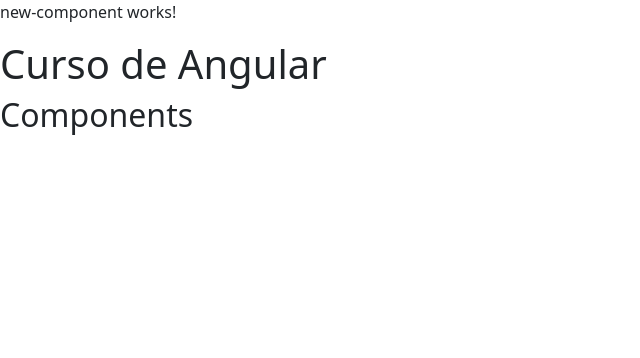
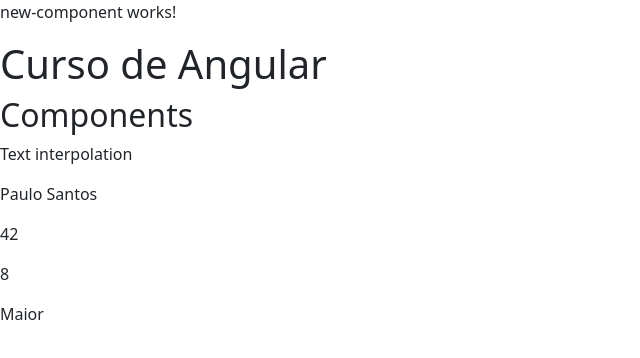
Before and after one commit to phsdeveloper/Angular_New, an Angular app in the folder Udemy/Angular_V17/meu-primeiro-projeto/: page / in a window 1280 px wide. Shown: the top 358 px of the page, without its empty margins (0-640 px from the left). Built offline with nearby package versions, Linux system fonts and the light colour scheme.

Commit message:
Aula 022. Text Interpolation >> Aula finalizada com sucesso e código compilando,

```diff
--- a/Udemy/Angular_V17/meu-primeiro-projeto/src/app/app.component.ts
+++ b/Udemy/Angular_V17/meu-primeiro-projeto/src/app/app.component.ts
@@ -1,14 +1,16 @@
 import { Component } from '@angular/core';
 import { RouterOutlet } from '@angular/router';
 import { NewComponent } from './components/new-component/new-component.component';
+import { TemplateBindingComponent } from './components/template/template-binding/template-binding.component';
 
 @Component({
   selector: 'app-root',
   standalone: true,
-  imports: [RouterOutlet,NewComponent],
+  imports: [RouterOutlet,NewComponent,TemplateBindingComponent],
   template: `
   <!--<router-outlet /> -->
   <app-new-component/>
+  <app-template-binding />
 
   `
 })
--- /dev/null
+++ b/Udemy/Angular_V17/meu-primeiro-projeto/src/app/components/template/template-binding/template-binding.component.html
@@ -0,0 +1,5 @@
+<p>Text interpolation</p>
+<p>{{name}}</p>
+<p>{{age}}</p>
+<p>{{sum(3,5)}}</p>
+<p>{{age < 18? 'Menor':'Maior'}}</p>
--- /dev/null
+++ b/Udemy/Angular_V17/meu-primeiro-projeto/src/app/components/template/template-binding/template-binding.component.ts
@@ -0,0 +1,17 @@
+import { Component } from '@angular/core';
+
+@Component({
+  selector: 'app-template-binding',
+  standalone: true,
+  imports: [],
+  templateUrl: './template-binding.component.html',
+  styleUrl: './template-binding.component.scss'
+})
+export class TemplateBindingComponent {
+  public name = 'Paulo Santos';
+  public age = 42;
+
+  public sum(val1: number, val2:number){
+    return val1 + val2;
+  }
+}
```
Also changed, not shown: Udemy/Angular_V17/meu-primeiro-projeto/src/app/components/template/template-binding/template-binding.component.scss (added), 2 other files (tests, documents, lock files or other folders).
